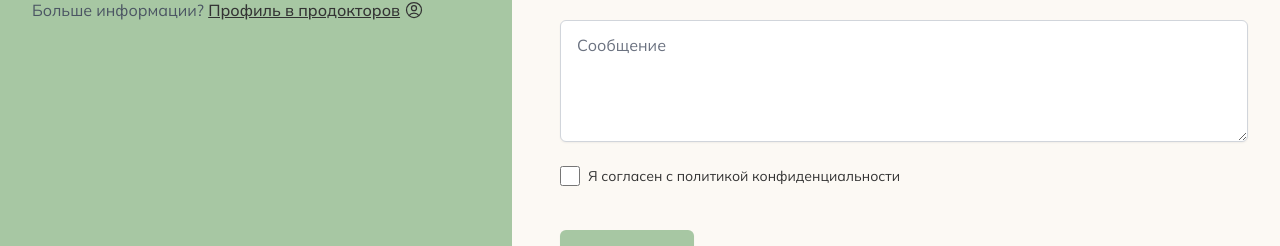
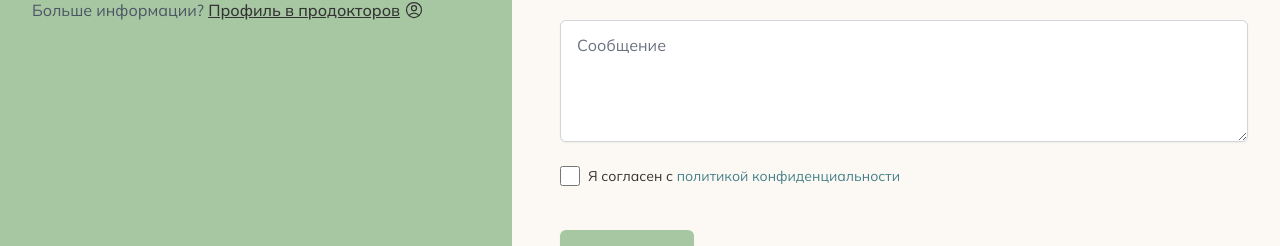
Before and after one commit to mchumpitazp/web-doctor-irina, a Next.js app: page / in a window 1280 px wide. Shown: the part 3259-3505 px from the top of the page. Built offline with nearby package versions, Linux system fonts and the light colour scheme.

Commit message:
improvements

```diff
--- a/src/app/(pages)/(home)/components/Form.tsx
+++ b/src/app/(pages)/(home)/components/Form.tsx
@@ -6,6 +6,7 @@ import {
 import { FormEvent, useState } from "react";
 import { type PutBlobResult } from "@vercel/blob";
 import { upload } from "@vercel/blob/client";
+import Link from "next/link";
 
 export default function Form() {
     const [isChecked, setIsChecked] = useState<boolean>(false);
@@ -287,13 +288,20 @@ export default function Form() {
                         htmlFor="agreement"
                         className="cursor-pointer select-none text-sm"
                     >
-                        Я согласен с политикой конфиденциальности
+                        Я согласен с{" "}
+                        <Link
+                            href="/pdf/agreement.pdf"
+                            target="_blank"
+                            className="text-primary hover:underline"
+                        >
+                            политикой конфиденциальности
+                        </Link>
                     </label>
                 </div>
                 {error === "checkbox" && (
                     <p className="text-red-600 text-sm mt-2">
                         Вы должны согласиться с нашей политикой
-                        конфиденциальности.
+                        конфиденциальности
                     </p>
                 )}
             </div>
--- a/src/app/(pages)/info/components/DownloadButton.tsx
+++ b/src/app/(pages)/info/components/DownloadButton.tsx
@@ -2,7 +2,7 @@
 
 export default function DownloadButton() {
     const handleDownload = () => {
-        const fileUrl = "/vestibular_rehabilitation.pdf"; // Replace with the actual file name
+        const fileUrl = "/pdf/vestibular_rehabilitation.pdf"; // Replace with the actual file name
         const link = document.createElement("a");
         link.href = fileUrl;
         link.download = "комплекс_упражнений.pdf"; // File name for the downloaded file
```
Also changed, not shown: 2 other files (tests, documents, lock files or other folders).
